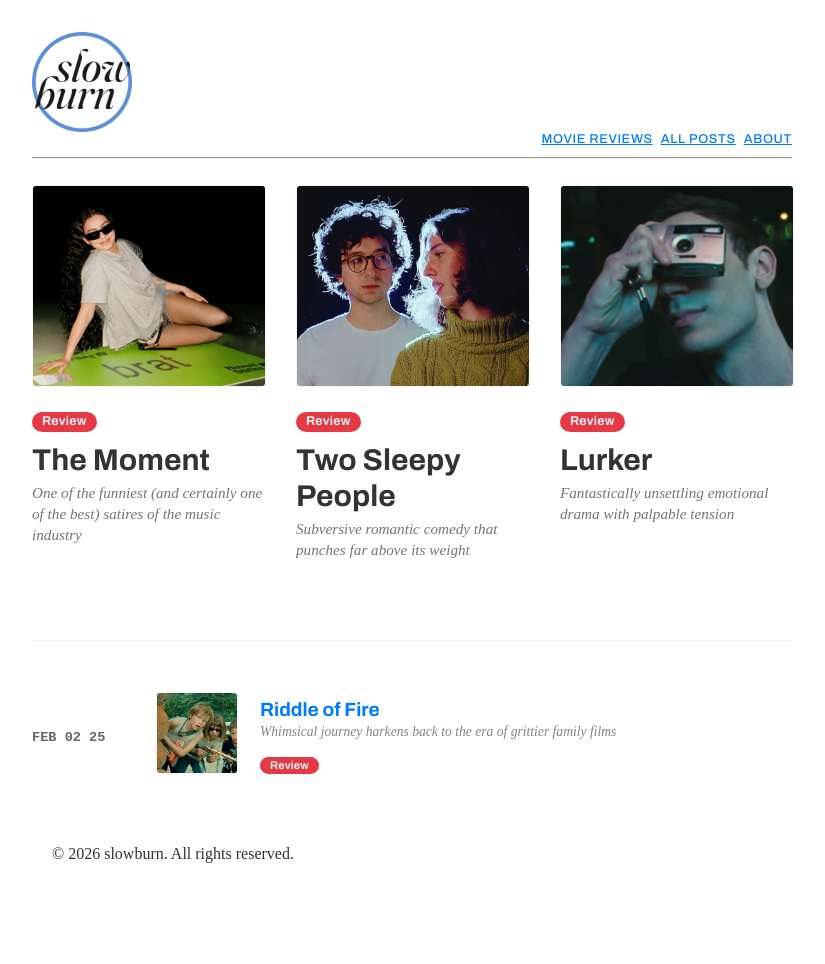
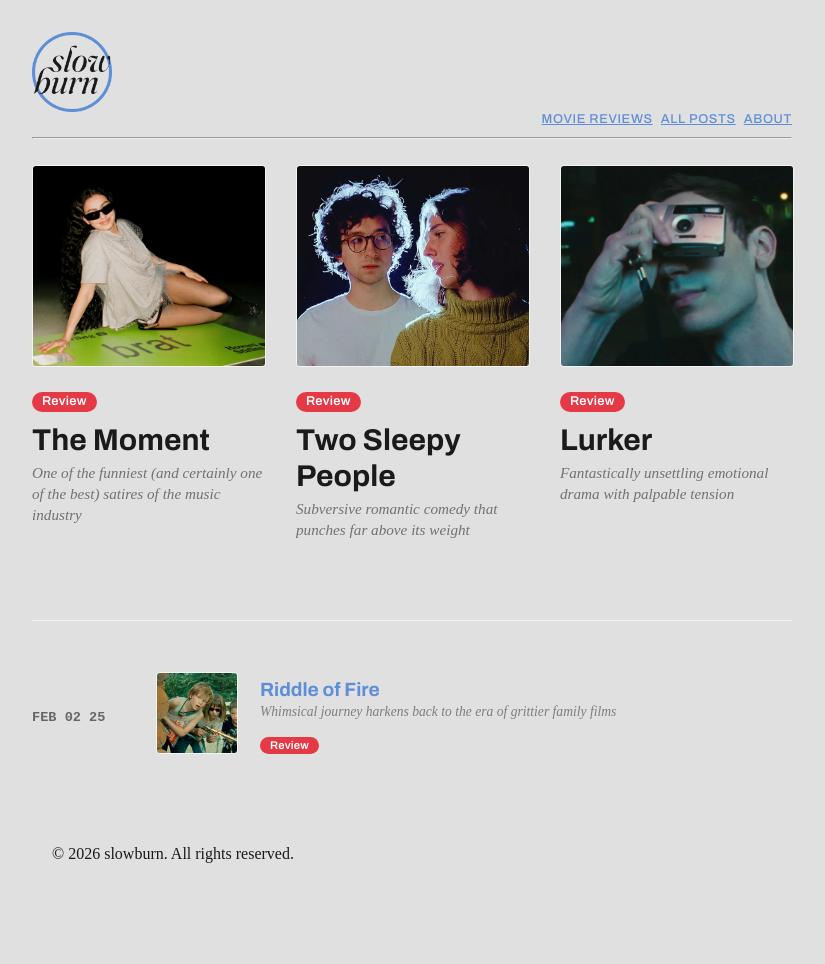
Before and after one commit to Slowburn-Movies/slowburn-movies.github.io, a Jekyll site: the page built from index.md, in a window 1280 px wide. Shown: the whole page, without its empty margins (228-1053 px from the left). Built offline with Jekyll 4.4.1, drawn with Linux system fonts in a browser that asks for light colours; some web fonts are replaced; comment, search, counter and statistics services are not loaded.

Commit message:
fix colors

```diff
--- a/assets/css/dark.css
+++ b/assets/css/dark.css
@@ -1,7 +1,7 @@
 :root {
   --bg-color: #1a1a1a;
   --text-color: #e0e0e0;
-  --link-color: #4da3ff;
+  --link-color: #5e8ed8;
   --badge-bg: #2d2d2d;
   --caption-color: #aaaaaa;
 }
--- a/assets/css/light.css
+++ b/assets/css/light.css
@@ -1,7 +1,7 @@
 :root {
-  --bg-color: #ffffff;
-  --text-color: #333333;
-  --link-color: #007bff;
+  --bg-color: #e0e0e0;
+  --text-color: #1a1a1a;
+  --link-color: #5e8ed8;
   --badge-bg: #f4f4f4;
   --caption-color: #666666;
 }
--- a/assets/css/main.css
+++ b/assets/css/main.css
@@ -53,7 +53,7 @@ h1, h2, h3, h4,
 }
 
 .site-title img {
-  height: 100px; /* Adjust to your preferred height */
+  height: 80px;
   width: auto;
   display: block;
 }
@@ -377,7 +377,7 @@ blockquote {
   }
 
   .site-title img {
-    height: 85px; /* Adjust to your preferred height */
+    height: 65px;
     width: auto;
     display: block;
   }
```
